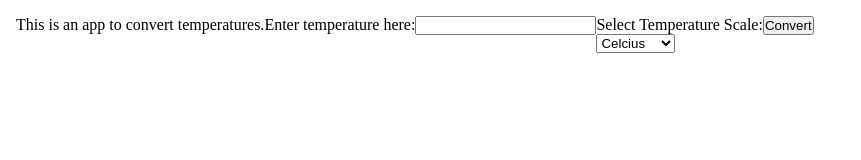
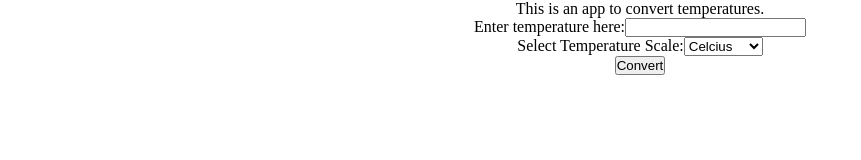
Before and after one commit to ckochera/tempconversionapp, a plain HTML site: page index.html in a window 1280 px wide. Shown: the whole page, without its empty margins (0-861 px from the left). Drawn offline with Linux system fonts and the light colour scheme.

Commit message:
Add CSS to elements
Added CSS styling to the content, tempScale and convertBtn divs

```diff
--- a/style.css
+++ b/style.css
@@ -5,6 +5,17 @@
 
 .content {
     display: flex;
+    flex-direction: column;
+    align-items: center;
+    justify-content: center;
+}
+
+.tempScale {
+    display: flex;
     flex-direction: row;
-    padding: 1rem;
 }
+
+.convertBtn {
+    display: flex;
+    flex-direction: row;
+}
```
